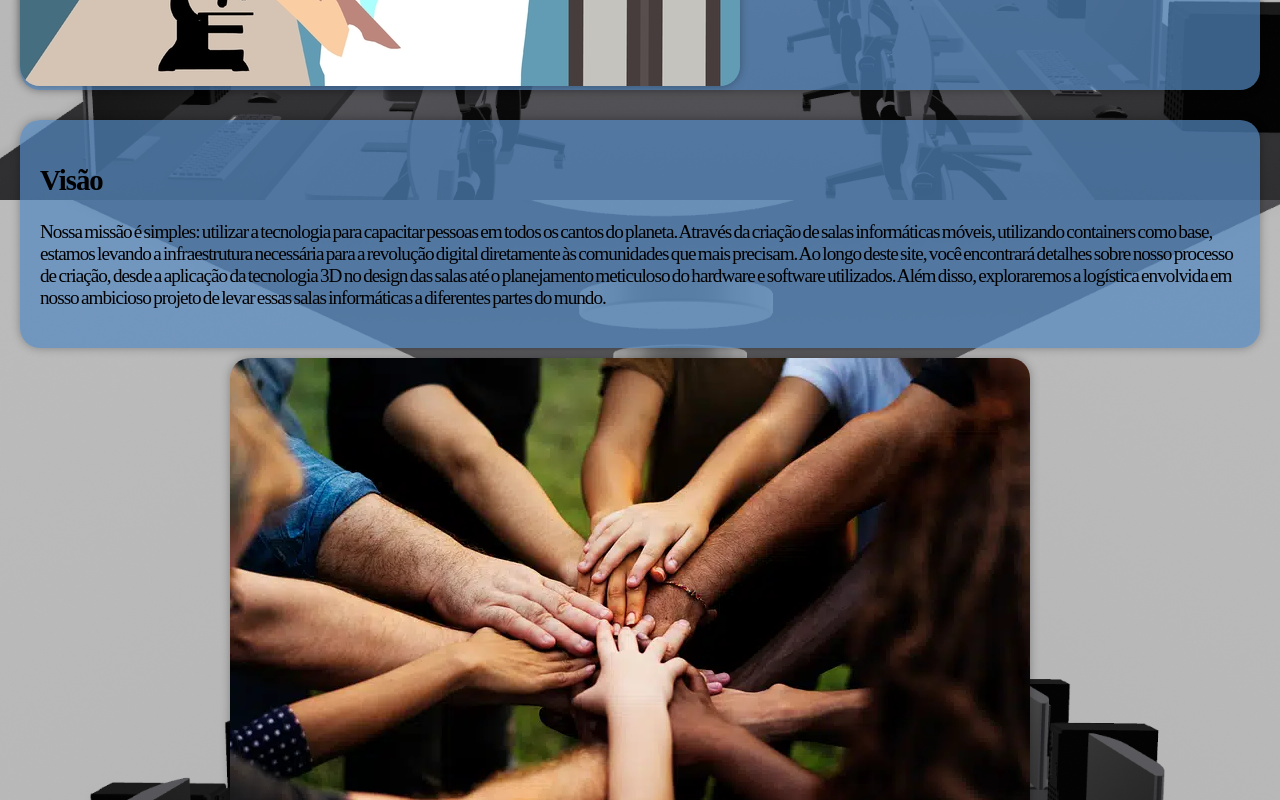
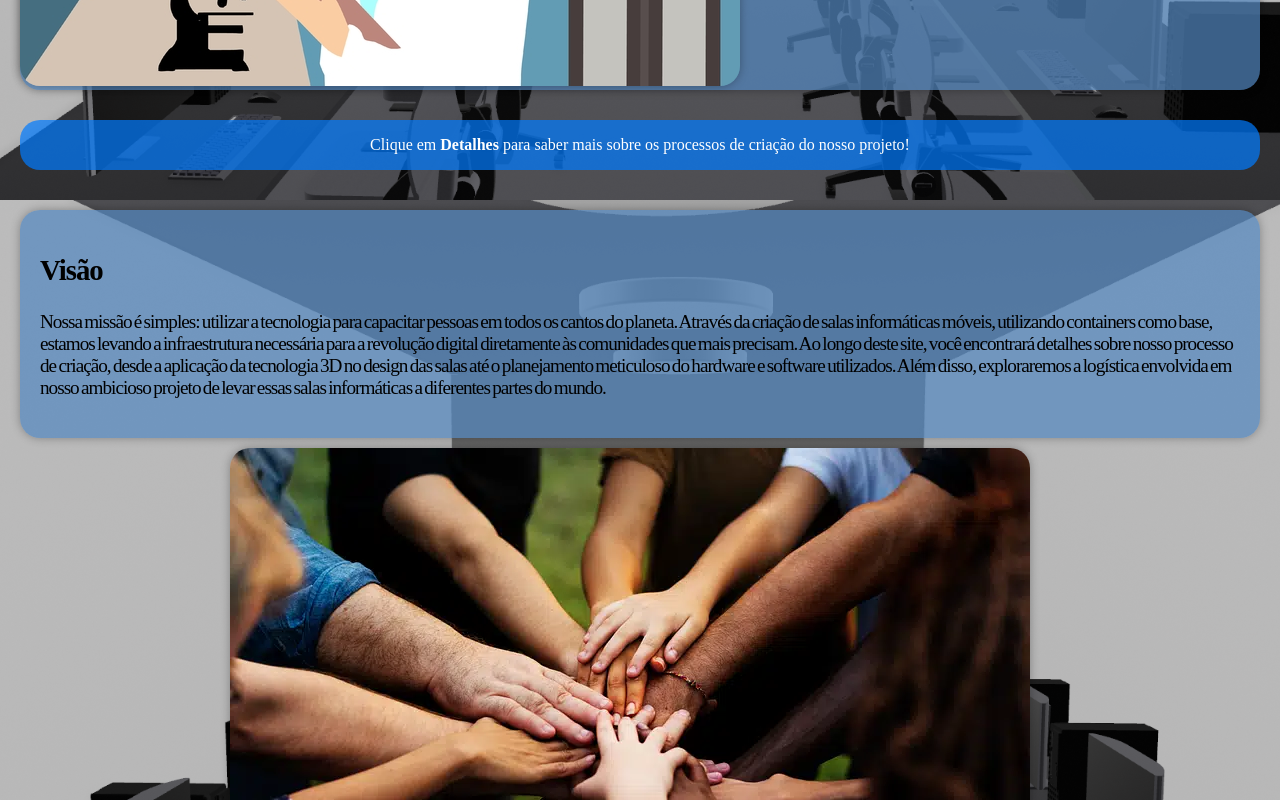
Before and after one commit to Alphii0/ByteJourney, a plain HTML site: page index.html in a window 1280 px wide. Shown: the part 1400-2200 px from the top of the page. Drawn offline with Linux system fonts and the light colour scheme.

Commit message:
alteraçoes na html e na css.

```diff
--- a/index.html
+++ b/index.html
@@ -45,6 +45,15 @@
             </div>
             </div>
         </section>
+        <section id="anuncio">
+            <div class="detalhes">
+                <p>Clique em <strong>Detalhes </strong> para saber mais sobre os processos de criação do nosso projeto!</p>
+
+            </div>
+
+
+        </section>
+
         <section id="visao">
             <div class="flex-container">
             <div class="text">
--- a/styles.css
+++ b/styles.css
@@ -166,6 +166,17 @@ main {
     margin-top: 10;
 }
 
+#anuncio {
+    display: flex;
+    justify-content: center;
+    margin-top: 30px;
+    margin-bottom: 10px;
+    color: #fff;
+    align-items: center;
+    border-radius: 20px;
+    background-color: rgba(0, 123, 255, 0.7);
+}
+
 .voluntariado {
     display: flex;
     position: relative;
@@ -181,6 +192,7 @@ main {
     border-radius: 10px;
     text-align: center;
     font-style: normal;
+    justify-content: center;
 }
 
 button {
```
